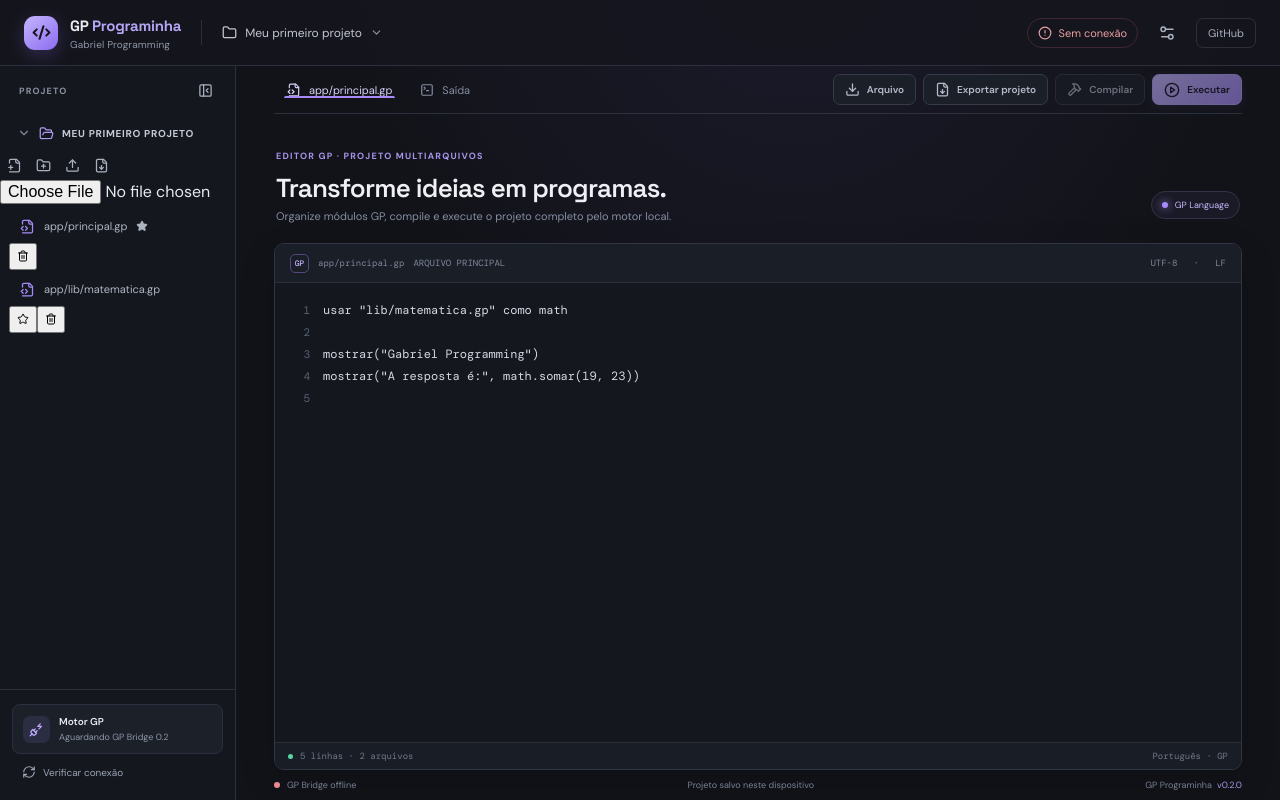
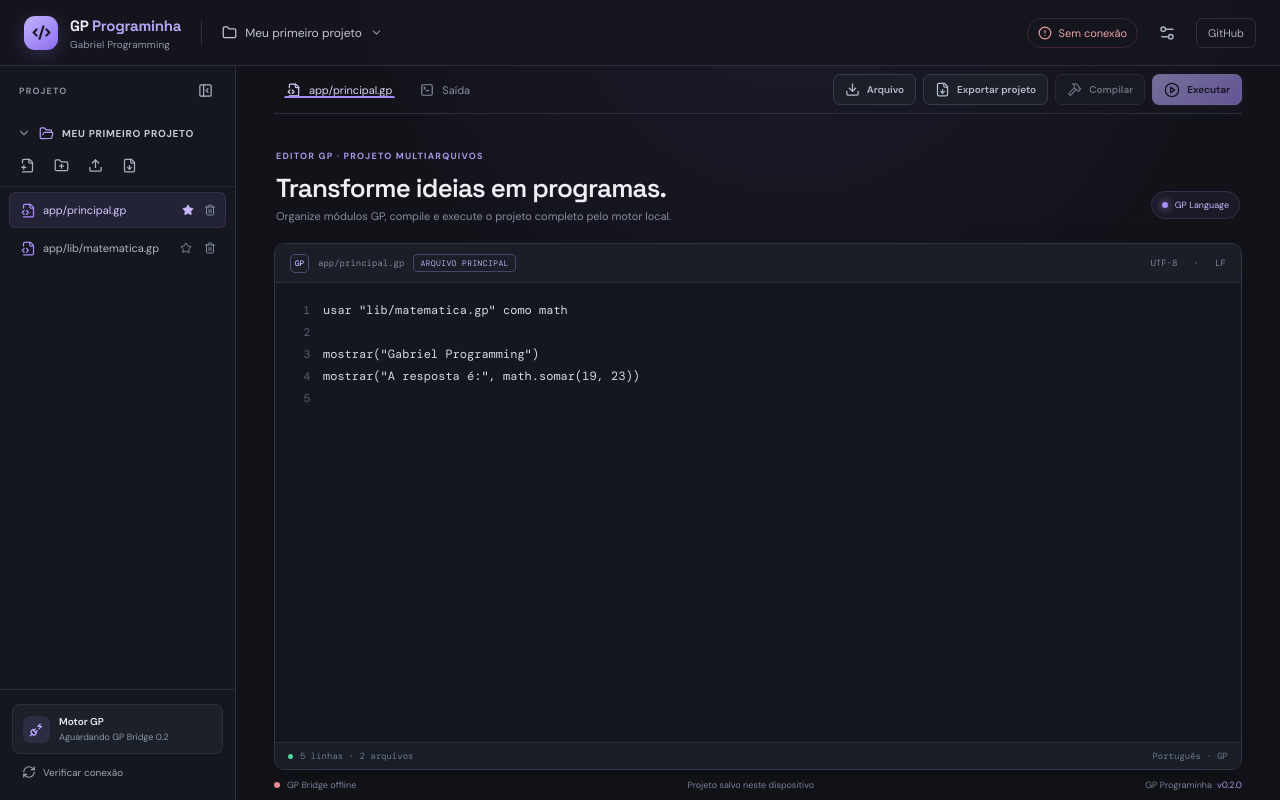
Before and after one commit to gabriellunadev-cell/Gp-ai-programacao, a React (Vite) app: page / in a window 1280 px wide. Built offline with nearby package versions, Linux system fonts and the light colour scheme; no server answers.

Commit message:
style(ide): add project explorer and file management controls

```diff
--- a/src/styles.css
+++ b/src/styles.css
@@ -160,3 +160,81 @@ a { color: inherit; text-decoration: none; }
   .secondary-button { font-size: 8px; }
   .primary-button { font-size: 9px; }
 }
+
+
+/* GP Programinha 0.2 — project explorer */
+.project-actions {
+  display: flex;
+  align-items: center;
+  gap: 4px;
+  padding: 0 12px 7px;
+  border-bottom: 1px solid rgba(43, 48, 60, .65);
+}
+.project-actions .subtle-button { width: 30px; height: 28px; padding: 5px; }
+.hidden-file-input { display: none; }
+.file-row-wrap {
+  display: flex;
+  align-items: center;
+  min-width: 0;
+  border: 1px solid transparent;
+  border-radius: 6px;
+}
+.file-row-wrap:hover { background: #20242e; }
+.file-row-wrap.selected {
+  border-color: rgba(167, 139, 250, .12);
+  background: rgba(167, 139, 250, .1);
+}
+.file-row-wrap .file-row {
+  flex: 1;
+  width: auto;
+  min-width: 0;
+  gap: 7px;
+  padding-right: 3px;
+  overflow: hidden;
+  white-space: nowrap;
+}
+.file-row-wrap .file-row span {
+  min-width: 0;
+  flex: 1;
+  overflow: hidden;
+  text-overflow: ellipsis;
+  white-space: nowrap;
+}
+.file-row-wrap.selected .file-row {
+  color: #d4c9ff;
+  background: transparent;
+}
+.file-row-tools {
+  display: flex;
+  align-items: center;
+  gap: 1px;
+  padding-right: 4px;
+}
+.tiny-icon-button {
+  display: inline-grid;
+  place-items: center;
+  width: 23px;
+  height: 24px;
+  padding: 0;
+  border: 0;
+  border-radius: 5px;
+  color: #7f899d;
+  background: transparent;
+}
+.tiny-icon-button:hover { color: #d9ccff; background: #2b2b3b; }
+.tiny-icon-button.danger:hover { color: #ff9298; background: rgba(255, 125, 134, .1); }
+.entry-star { flex: 0 0 auto; color: #c8b6ff; }
+.entry-label {
+  padding: 3px 6px;
+  border: 1px solid #4d426d;
+  border-radius: 4px;
+  color: #b9a8f2;
+  font: 8px var(--mono);
+  letter-spacing: .4px;
+}
+@media (max-width: 760px) {
+  .project-actions { padding-left: 12px; }
+  .file-row-wrap .file-row { height: 35px; font-size: 10px; }
+  .file-row-tools { padding-right: 5px; }
+  .tiny-icon-button { width: 25px; height: 26px; }
+}
```
